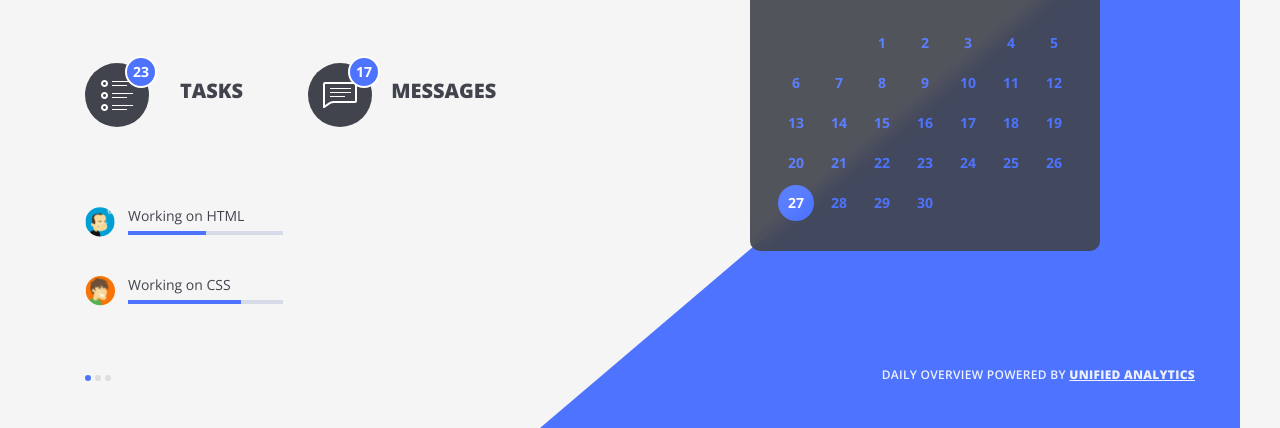
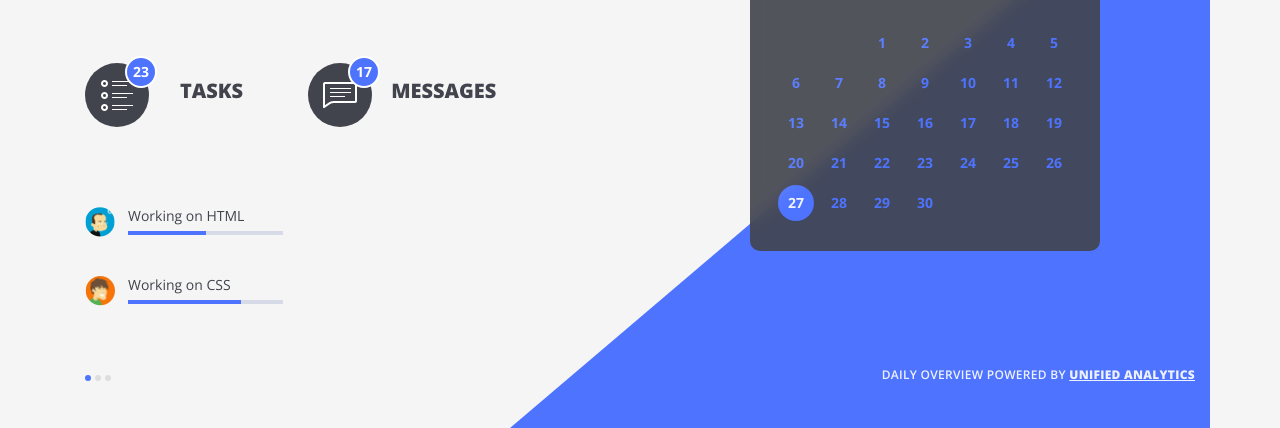
Before and after one commit to Maciejf85/twoheads_test, a website: page index.html in a window 1280 px wide. Shown: the part 419-847 px from the top of the page. Drawn offline with nearby package versions, Linux system fonts and the light colour scheme.

Commit message:
all bugs fixed

```diff
--- a/scss/main.scss
+++ b/scss/main.scss
@@ -56,6 +56,7 @@ body {
         margin-left: 10px;
         width: 24px;
         height: 24px;
+        font-size: 0.857em;
         background: #8c909d;
         border-radius: 50%;
         color: white;
@@ -126,19 +127,20 @@ body {
   bottom: 0;
   width: 0;
   height: 0;
-  border-bottom: 48em solid #4e74ff;
-  border-left: 42em solid transparent;
+  border-bottom: calc(55em * 0.85) solid #4e74ff;
+  border-left: 55em solid transparent;
   z-index: -1;
   @media #{$md} {
-    border-bottom-width: 39em;
+    border-bottom-width: calc(48em * 0.85);
     border-left-width: 48em;
   }
   @media #{$lg} {
-    border-bottom-width: 42.5em;
-    border-left-width: 43em;
-    right: -30px;
+    border-bottom-width: calc(45em * 0.85);
+    border-left-width: 45em;
+    // right: -30px;
   }
   @media #{$xl} {
+    border-bottom-width: calc(50em * 0.85);
     border-left-width: 50em;
   }
 }
@@ -161,7 +163,7 @@ body {
     .notification__icon {
       display: flex;
       flex-direction: column;
-      margin-top: 30px;
+      margin-top: 80px;
       @media #{$sm} {
         flex-direction: row;
         margin-top: 88px;
```
Also changed, not shown: css/main.css, 1 other file.
